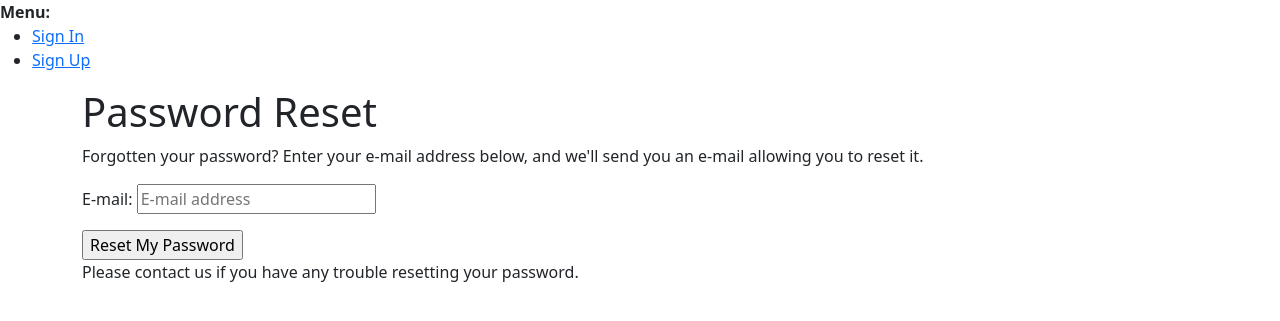
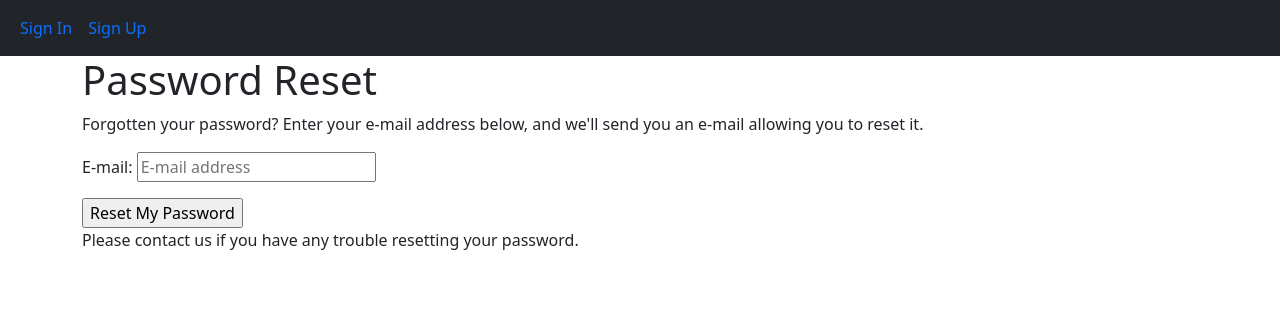
Before and after one commit to khavrks/O-Brien_ENSE374, a Django app: page /accounts/password/reset/ in a window 1280 px wide. Shown: the top 321 px of the page. Run offline with Django 4.2, Linux system fonts and the light colour scheme; some libraries are stand-ins or nearby versions.

Commit message:
change base.html

```diff
--- a/django_movies/templates/account/base.html
+++ b/django_movies/templates/account/base.html
@@ -33,6 +33,7 @@
       type="text/css"
       href="{% static 'frontend/css/main.css' %}"
     />
+    <link href="https://cdn.jsdelivr.net/npm/bootstrap@5.2.1/dist/css/bootstrap.min.css" rel="stylesheet" integrity="sha384-iYQeCzEYFbKjA/T2uDLTpkwGzCiq6soy8tYaI1GyVh/UjpbCx/TYkiZhlZB6+fzT" crossorigin="anonymous">
     {% endcomment %} {% comment %}
     <script src="{% static 'frontend/js/jquery.min.js' %}"></script>
     {% endcomment %}
@@ -49,18 +50,20 @@
     </div>
     {% endif %}
 
-    <div>
-      <strong>Menu:</strong>
-      <ul>
-        {% if user.is_authenticated %}
-        <li><a href="{% url 'account_email' %}">Change E-mail</a></li>
-        <li><a href="{% url 'account_logout' %}">Sign Out</a></li>
-        {% else %}
-        <li><a href="{% url 'account_login' %}">Sign In</a></li>
-        <li><a href="{% url 'account_signup' %}">Sign Up</a></li>
-        {% endif %}
-      </ul>
-    </div>
+    <nav class="navbar navbar-expand-sm bg-dark">
+      <div class="container-fluid">
+        <ul class="navbar-nav">
+          {% if user.is_authenticated %}
+          <li class="nav-item"><a class="nav-link" href="{% url 'account_email' %}">Change E-mail</a></li>
+          <li class="nav-item"><a class="nav-link" href="{% url 'account_logout' %}">Sign Out</a></li>
+          {% else %}
+          <li class="nav-item"><a class="nav-link" href="{% url 'account_login' %}">Sign In</a></li>
+          <li class="nav-item"><a class="nav-link" href="{% url 'account_signup' %}">Sign Up</a></li>
+          {% endif %}
+        </ul>
+      </div>
+    </nav>
+
     <div class="container">
       {% block content %} {% endblock %} {% endblock %} {% block extra_body %}
       {%endblock %}
@@ -71,5 +74,6 @@
       integrity="sha384-OERcA2EqjJCMA+/3y+gxIOqMEjwtxJY7qPCqsdltbNJuaOe923+mo//f6V8Qbsw3"
       crossorigin="anonymous"
     ></script>
+    <script src="https://cdn.jsdelivr.net/npm/bootstrap@5.2.1/dist/js/bootstrap.bundle.min.js" integrity="sha384-u1OknCvxWvY5kfmNBILK2hRnQC3Pr17a+RTT6rIHI7NnikvbZlHgTPOOmMi466C8" crossorigin="anonymous"></script>
   </body>
 </html>
```
